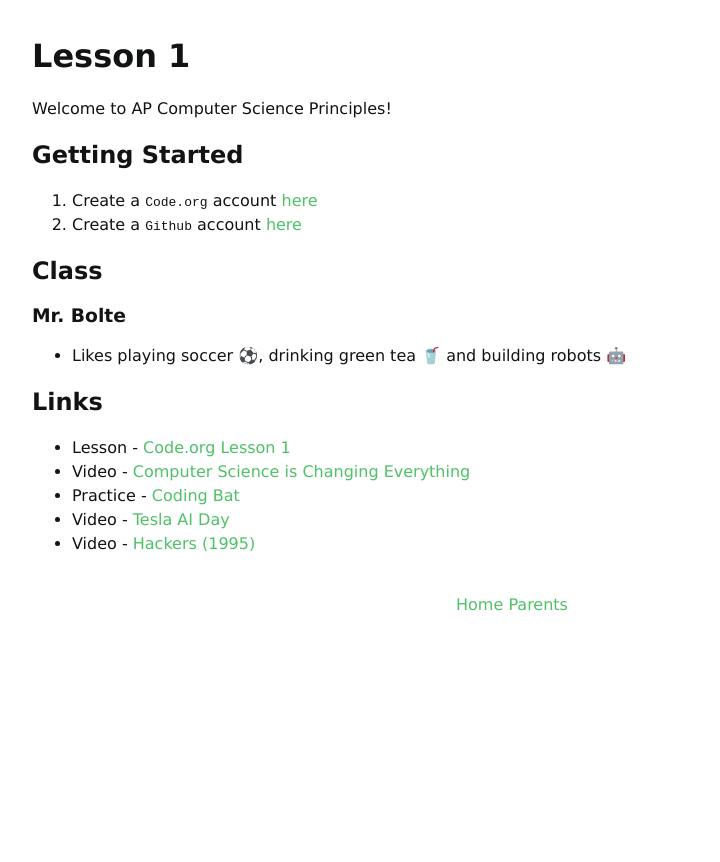
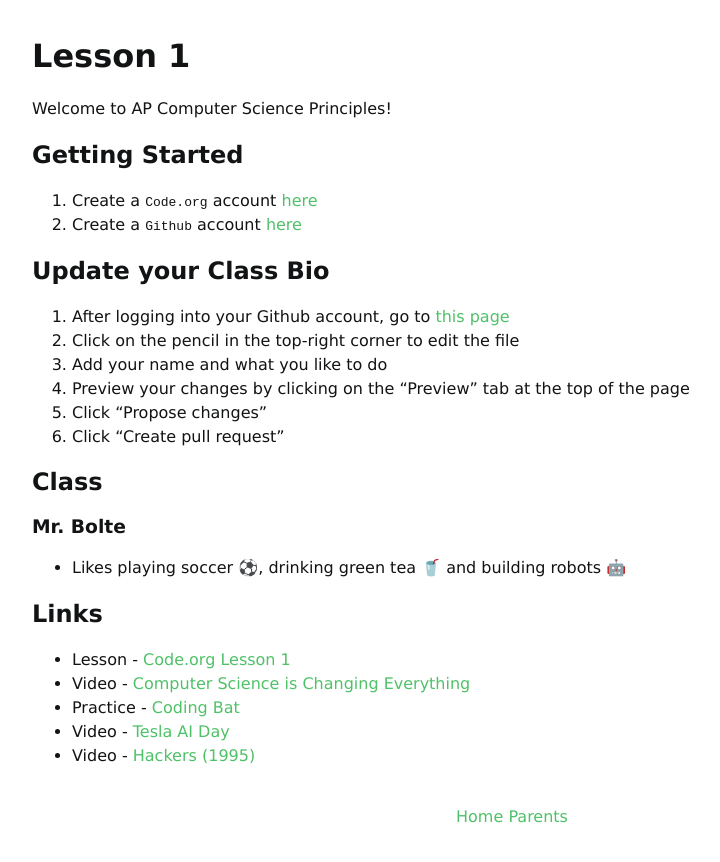
Before and after one commit to codekansas/teals-2022, a Jekyll site: the page built from _posts/2022-08-29-lesson-1.md, in a window 1280 px wide. Shown: the top 862 px of the page, without its empty margins (128-848 px from the left). Built offline with Jekyll 4.4.1, drawn with Linux system fonts in a browser that asks for light colours.

Commit message:
instructions for class bio updating

```diff
--- a/_posts/2022-08-29-lesson-1.md
+++ b/_posts/2022-08-29-lesson-1.md
@@ -5,10 +5,21 @@
 
 Welcome to AP Computer Science Principles!
 
+<!--- I wonder if I can add something sneaky in here... --->
+
 ## Getting Started
 
 1. Create a `Code.org` account [here](https://studio.code.org/join/FDCMXL)
 2. Create a `Github` account [here](https://github.com/signup)
+
+## Update your Class Bio
+
+1. After logging into your Github account, go to [this page](https://github.com/codekansas/teals-2022/blob/master/_posts/2022-08-29-lesson-1.md)
+2. Click on the pencil in the top-right corner to edit the file
+3. Add your name and what you like to do
+4. Preview your changes by clicking on the "Preview" tab at the top of the page
+5. Click "Propose changes"
+6. Click "Create pull request"
 
 ## Class
 
```
